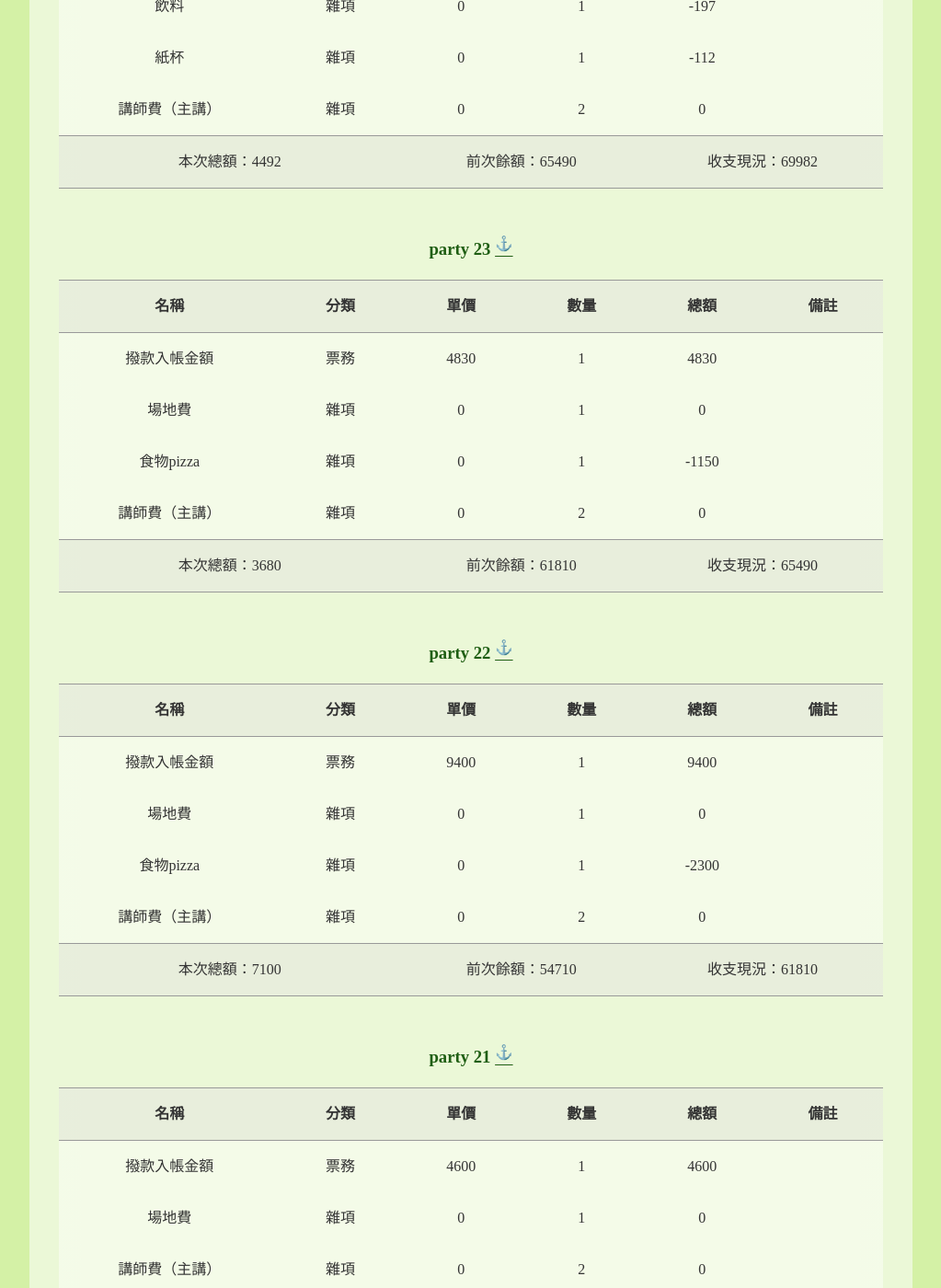
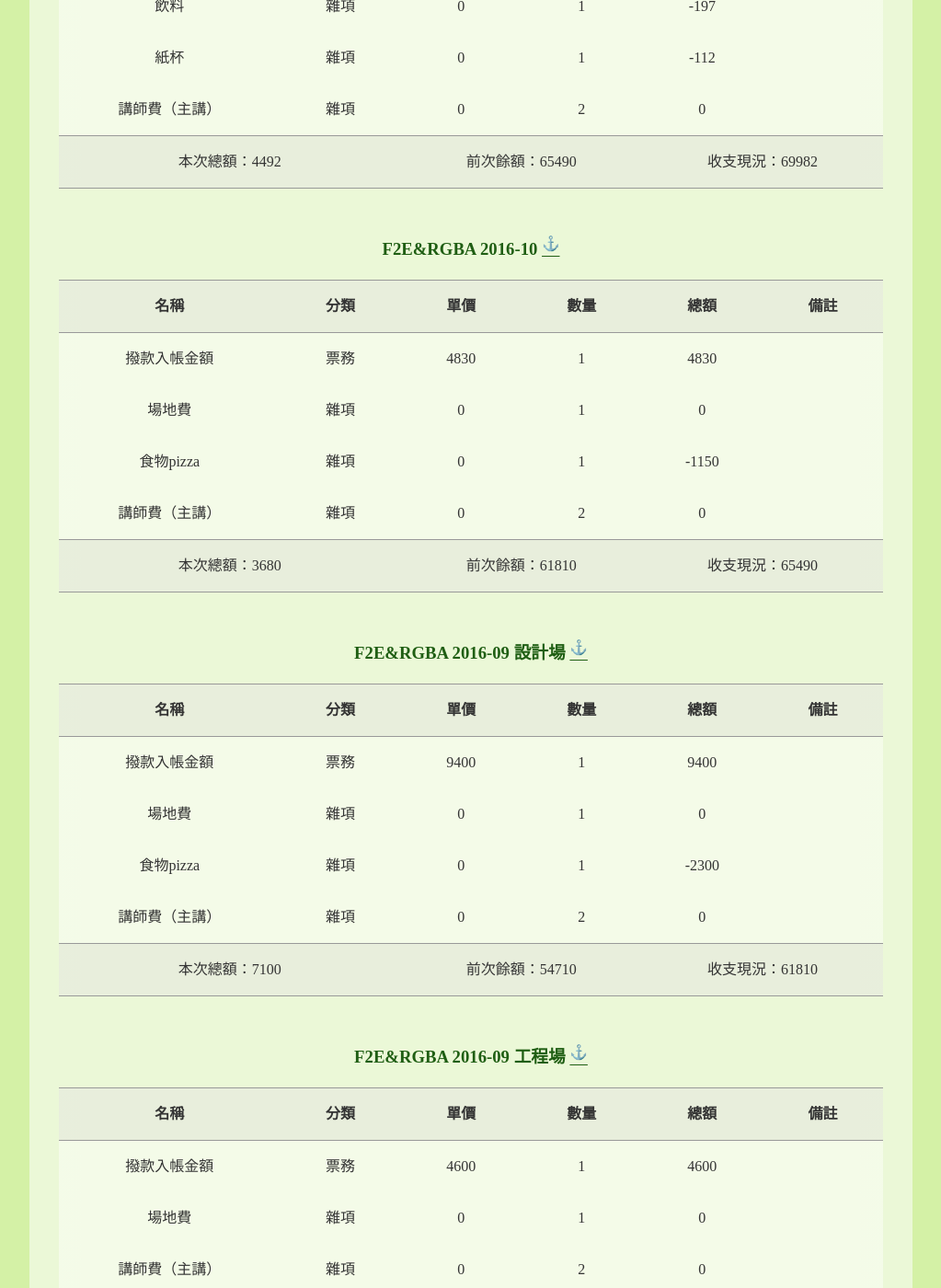
Before and after one commit to f2etw/f2etw.github.io, a Jekyll site: the page built from records.html, in a window 1280 px wide and 1400 px high, scrolled down 6452 px. Shown: the whole window at 92% size, without its empty margins (128-1151 px from the left). Built offline with Jekyll 4.4.1, drawn with Linux system fonts in a browser that asks for light colours; some of the changed text lies outside the part shown.

Commit message:
修正名稱
Party 19 - Party 24 名稱修正為 F2E&RGBA

```diff
--- a/_data/records/20160804-F2ERGBA.yml
+++ b/_data/records/20160804-F2ERGBA.yml
@@ -1,5 +1,5 @@
 ---
-title: party 19
+title: F2E&RGBA 2016-08 設計場
 data:
     - name: 撥款入帳金額
       category: 票務
--- a/_data/records/20160826-F2ERGBA.yml
+++ b/_data/records/20160826-F2ERGBA.yml
@@ -1,5 +1,5 @@
 ---
-title: party 20
+title: F2E&RGBA 2016-08 工程場
 data:
     - name: 撥款入帳金額
       category: 票務
--- a/_data/records/20160909-F2ERGBA.yml
+++ b/_data/records/20160909-F2ERGBA.yml
@@ -1,5 +1,5 @@
 ---
-title: party 21
+title: F2E&RGBA 2016-09 工程場
 data:
     - name: 撥款入帳金額
       category: 票務
--- a/_data/records/20160929-F2ERGBA.yml
+++ b/_data/records/20160929-F2ERGBA.yml
@@ -1,5 +1,5 @@
 ---
-title: party 22
+title: F2E&RGBA 2016-09 設計場
 data:
     - name: 撥款入帳金額
       category: 票務
--- a/_data/records/20161026-F2ERGBA.yml
+++ b/_data/records/20161026-F2ERGBA.yml
@@ -1,5 +1,5 @@
 ---
-title: party 23
+title: F2E&RGBA 2016-10
 data:
     - name: 撥款入帳金額
       category: 票務
--- a/_data/records/20161125-F2ERGBA.yml
+++ b/_data/records/20161125-F2ERGBA.yml
@@ -1,5 +1,5 @@
 ---
-title: party 24
+title: F2E&RGBA 2016-11
 data:
     - name: 撥款入帳金額
       category: 票務
```
